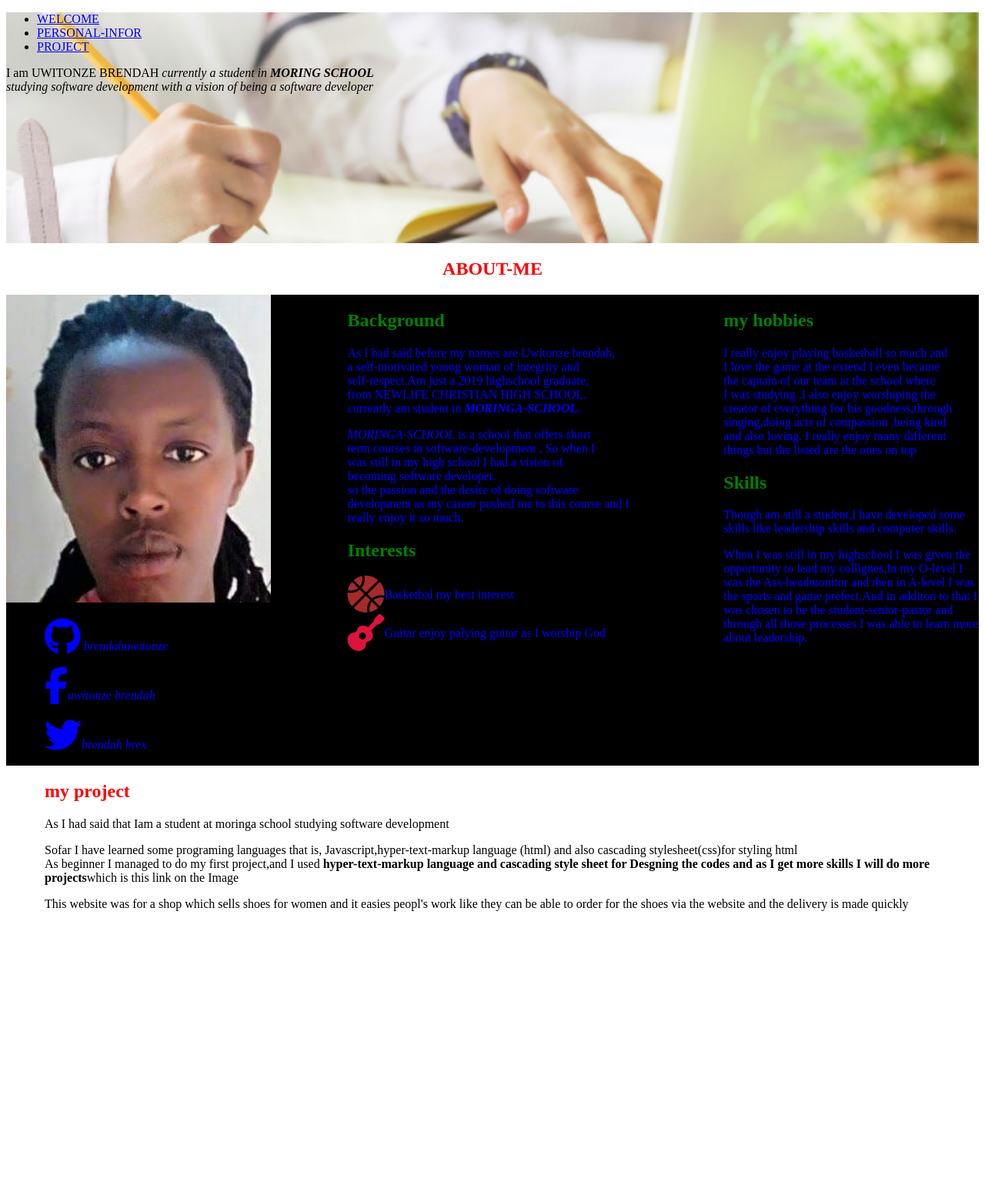
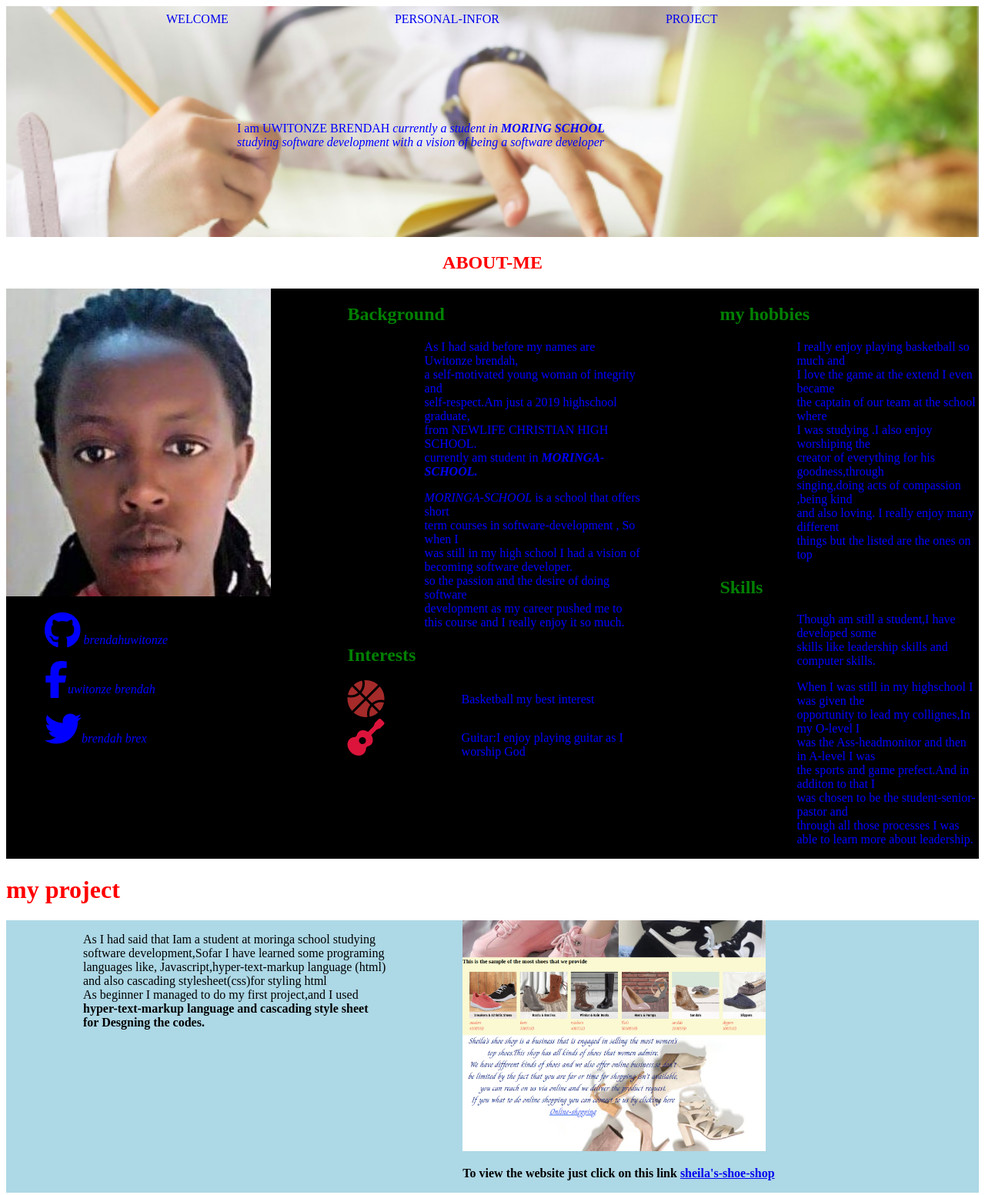
Before and after one commit to brendahuwitonze/portfolio-project, a plain HTML site: page index.html in a window 1280 px wide. Shown: the whole page at 77% size. Before the commit the page ends 1226 px from the top, so only its background shows below. Drawn offline with Linux system fonts and the light colour scheme.

Commit message:
styling the navigtion bar

```diff
--- a/css/index.css
+++ b/css/index.css
@@ -33,14 +33,13 @@ h1{
 h2{
     color:green;
 }
-.pj {
-    margin-left: 50px;
-}
+
 .fa-basketball-ball{
     color: brown;
 }
 .fa-guitar{
     color: crimson;
+
 }
 .intr{
     display: flex;
@@ -50,3 +49,37 @@ h2{
 .exl p{
   margin-left:50px ;
 }
+.pj div{
+    display: flex;
+    flex-direction: row;
+}
+.pj img, p{
+   margin-left:100px;
+}
+.pj{
+    background-color:lightblue;
+}
+.wel{
+    margin-left:300px;
+    padding-top: 100px;
+    color: blue;
+}
+ul {
+    list-style-type: none;
+    margin: 0;
+    padding: 0;
+    overflow: hidden;
+
+  }
+li a {
+    display: block;
+    padding: 8px;
+    text-decoration: none;
+    margin-left: 200px;
+  }
+li {
+   float: left;
+}
+li a:hover{
+    color:blue;
+}
--- a/index.html
+++ b/index.html
@@ -9,13 +9,16 @@
     <link rel="stylesheet" href="css/index.css">
 </head>
 <header>
-    <div class="menu-bar">
+  <nav>
+    <div class="nav-bar">
         <ul class="bar-list">
            <li class="active"><a href="#">WELCOME</a></li>
            <li><a href="#personal">PERSONAL-INFOR</a></li>
             <li><a href="#project">PROJECT</a></li>
+        </ul>
     </div>
-     <p>I am UWITONZE BRENDAH <em>currently a student in <strong>MORING SCHOOL</strong></br>studying software development with a vision of being a software developer</em></p>
+    </nav>
+     <p class="wel">I am UWITONZE BRENDAH <em>currently a student in <strong>MORING SCHOOL</strong></br>studying software development with a vision of being a software developer</em></p>
 </header>
 <body>
     <section id="personal">
@@ -31,8 +34,8 @@
              <p>As I had said before my names are Uwitonze brendah,</br> a self-motivated young woman of integrity and </br>self-respect.Am just a 2019 highschool graduate, </br>from NEWLIFE CHRISTIAN HIGH SCHOOL. </br>currently am student in <strong><em>MORINGA-SCHOOL.</em></strong></P>
              <P> <em>MORINGA-SCHOOL</em> is a school that offers short  </br>term courses in software-development , So when I </br>was still in my high school I had a vision of </br>becoming software developer.</br>so the passion and the desire of doing software </br>development as my career pushed me to this course and I really enjoy it so much.</p>
              <h2>Interests</h2>
-             <div class="intr"><i class="fas fa-basketball-ball fa-3x"></i> <p>Basketbal my best interest</p></div>
-             <div class="intr"><i class="fas fa-guitar fa-3x"></i><p>Guitar enjoy palying guitar as I worship God</p></div>
+             <div class="intr"><i class="fas fa-basketball-ball fa-3x"></i><p>Basketball my best interest</p></div>
+             <div class="intr"><i class="fas fa-guitar fa-3x"></i><p>Guitar:I enjoy playing guitar as I worship God</p></div>
             </div>
             <div class="skil">
           <h2>my hobbies</h2>
@@ -43,14 +46,14 @@
      </div>
     </div>
     </section>
+    <h1>my project</h1>
 <div class="pj">
      <section id="project">
-    <h1>my project</h1>
-    <p>As I had said that Iam a student at moringa school studying software development</p>
-    <p>Sofar I have learned some programing languages that is, Javascript,hyper-text-markup language (html) and also cascading stylesheet(css)for styling html
-</br> As beginner I managed to do my first project,and I used <strong>hyper-text-markup language and cascading style sheet for Desgning the codes and as I get more skills I will do more projects</strong>which is this link on the Image</p>
-    <p>This website was for a shop which sells shoes for women and it easies peopl's work like they can be able to order for the shoes via the website and the delivery is made quickly </p>
-<div class="pro"><img src="" alt=""></div>
+  <div class="discr">
+    <p>As I had said that Iam a student at moringa school studying </br>software development,Sofar I have learned some programing </br>languages like, Javascript,hyper-text-markup language (html) </br>and also cascading stylesheet(css)for styling html
+    </br>As beginner I managed to do my first project,and I used </br><strong>hyper-text-markup language and cascading style sheet</br>for Desgning the codes.</p>
+    <img src="image/project1.png"alt="" height="300"><p>To view the website just click on this link <a href="https://brendahuwitonze.github.io/shoe-project/.">sheila's-shoe-shop</a></P>
+  </div>
 </div>
 </section>
 </body>
```
